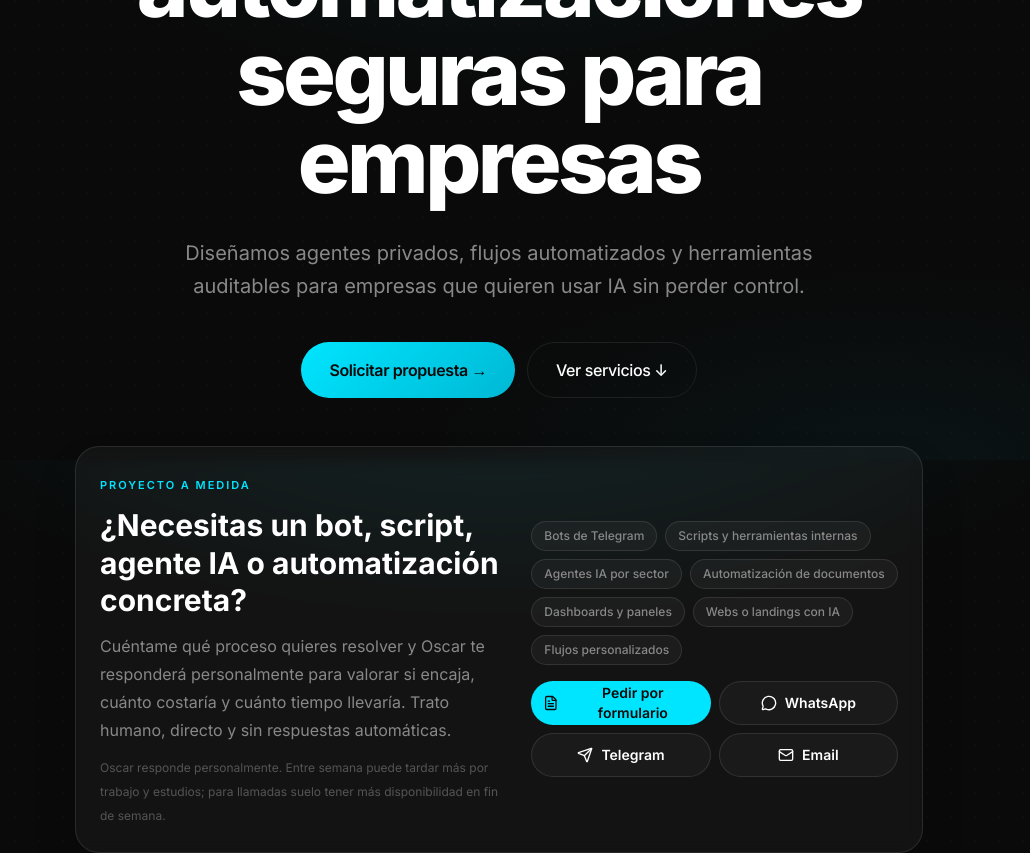
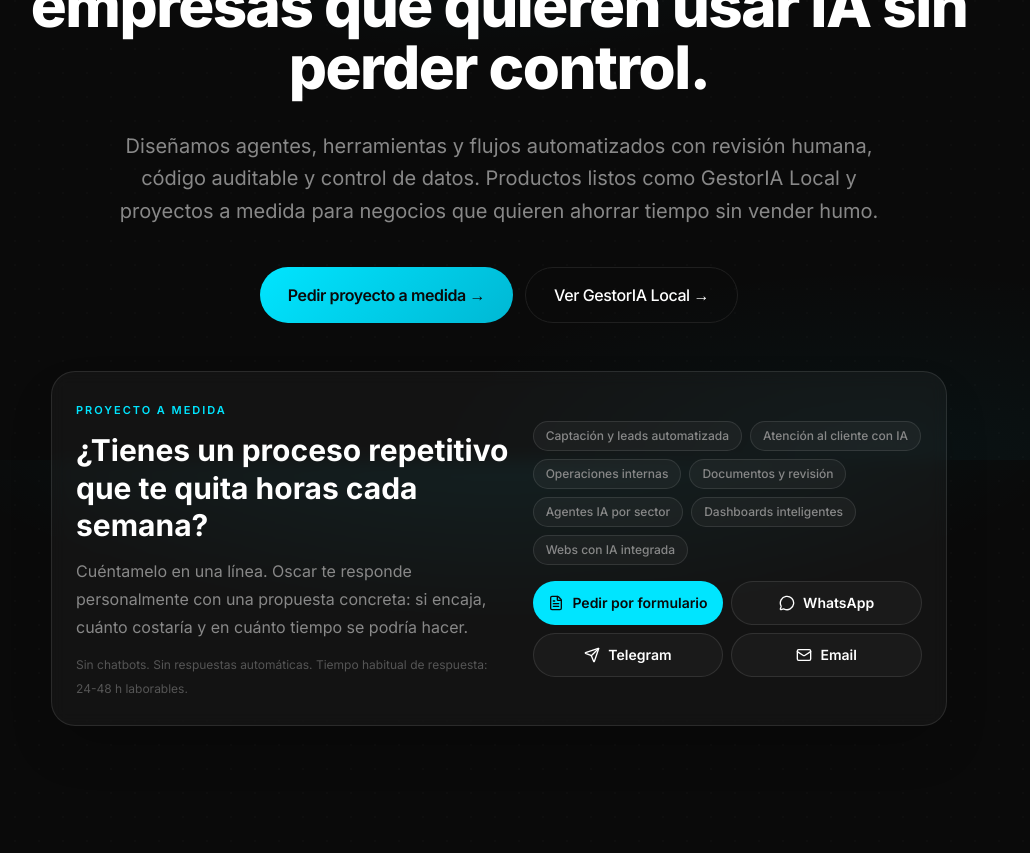
Before and after one commit to darkjarviselit/iaflashelite-web, a Next.js app: page / in a window 1280 px wide. Shown: the part 340-1193 px from the top of the page, without its empty margins (141-1171 px from the left). Built offline with nearby package versions, Linux system fonts and the light colour scheme.

Commit message:
fix: refine homepage premium positioning

```diff
--- a/src/components/sections/hero-section.tsx
+++ b/src/components/sections/hero-section.tsx
@@ -10,13 +10,13 @@ const fadeUp = {
 };
 
 const CUSTOM_SERVICES = [
-    "Bots de Telegram",
-    "Scripts y herramientas internas",
+    "Captación y leads automatizada",
+    "Atención al cliente con IA",
+    "Operaciones internas",
+    "Documentos y revisión",
     "Agentes IA por sector",
-    "Automatización de documentos",
-    "Dashboards y paneles",
-    "Webs o landings con IA",
-    "Flujos personalizados",
+    "Dashboards inteligentes",
+    "Webs con IA integrada",
 ] as const;
 
 const CONTACT_LINKS = {
@@ -41,22 +41,24 @@ export function HeroSection() {
                 aria-hidden
             />
 
-            <div className="relative max-w-4xl mx-auto px-6 flex flex-col items-center text-center gap-8">
+            <div className="relative mx-auto flex max-w-5xl flex-col items-center gap-8 px-6 text-center">
                 <motion.h1
                     {...fadeUp}
                     transition={{ duration: 0.6, delay: 0.1, ease: [0.22, 1, 0.36, 1] }}
-                    className="font-black text-paper text-[clamp(2.75rem,7.5vw,5.5rem)] leading-[1.0] tracking-[-0.04em]"
+                    className="text-4xl font-black leading-[1.02] tracking-tight text-paper sm:text-5xl lg:text-6xl"
                 >
-                    Agentes IA y automatizaciones seguras para empresas
+                    Agentes IA privados y automatizaciones a medida para empresas que quieren usar IA sin perder control.
                 </motion.h1>
 
                 <motion.p
                     {...fadeUp}
                     transition={{ duration: 0.5, delay: 0.2, ease: [0.22, 1, 0.36, 1] }}
-                    className="text-lg lg:text-xl text-text-secondary leading-relaxed max-w-2xl"
+                    className="max-w-3xl text-lg leading-relaxed text-text-secondary lg:text-xl"
                 >
-                    Diseñamos agentes privados, flujos automatizados y herramientas
-                    auditables para empresas que quieren usar IA sin perder control.
+                    Diseñamos agentes, herramientas y flujos automatizados con
+                    revisión humana, código auditable y control de datos. Productos
+                    listos como GestorIA Local y proyectos a medida para negocios
+                    que quieren ahorrar tiempo sin vender humo.
                 </motion.p>
 
                 <motion.div
@@ -64,11 +66,11 @@ export function HeroSection() {
                     transition={{ duration: 0.5, delay: 0.3, ease: [0.22, 1, 0.36, 1] }}
                     className="flex flex-wrap items-center justify-center gap-3 pt-2"
                 >
-                    <Button href="/contacto" size="lg" variant="gradient">
-                        Solicitar propuesta →
+                    <Button href={CONTACT_LINKS.form} size="lg" variant="gradient">
+                        Pedir proyecto a medida →
                     </Button>
-                    <Button href="#servicios" variant="secondary" size="lg">
-                        Ver servicios ↓
+                    <Button href="/gestoria-local" variant="secondary" size="lg">
+                        Ver GestorIA Local →
                     </Button>
                 </motion.div>
 
@@ -83,18 +85,16 @@ export function HeroSection() {
                                 Proyecto a medida
                             </span>
                             <h2 className="mt-3 text-2xl font-bold leading-tight text-paper sm:text-3xl">
-                                ¿Necesitas un bot, script, agente IA o automatización concreta?
+                                ¿Tienes un proceso repetitivo que te quita horas cada semana?
                             </h2>
                             <p className="mt-3 text-sm leading-7 text-text-secondary sm:text-base">
-                                Cuéntame qué proceso quieres resolver y Oscar te responderá
-                                personalmente para valorar si encaja, cuánto costaría y
-                                cuánto tiempo llevaría. Trato humano, directo y sin
-                                respuestas automáticas.
+                                Cuéntamelo en una línea. Oscar te responde personalmente
+                                con una propuesta concreta: si encaja, cuánto costaría y
+                                en cuánto tiempo se podría hacer.
                             </p>
                             <p className="mt-3 text-xs leading-6 text-text-muted">
-                                Oscar responde personalmente. Entre semana puede tardar más por
-                                trabajo y estudios; para llamadas suelo tener más
-                                disponibilidad en fin de semana.
+                                Sin chatbots. Sin respuestas automáticas. Tiempo habitual
+                                de respuesta: 24-48 h laborables.
                             </p>
                         </div>
 
```
